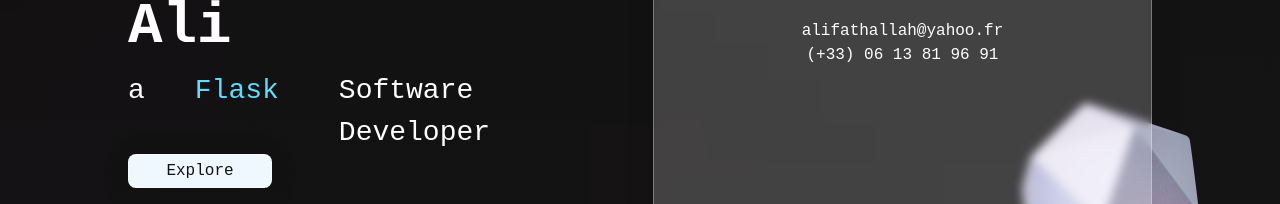
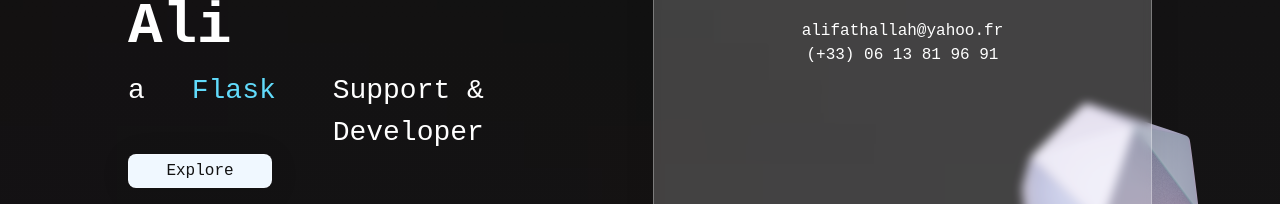
Before and after one commit to alfh00/porto, a React (Vite) app: page / in a window 1280 px wide. Shown: the part 500-704 px from the top of the page. Built offline with nearby package versions, Linux system fonts and the light colour scheme; a web font is replaced by a local one.

Commit message:
Update Hero.tsx

```diff
--- a/src/components/Hero.tsx
+++ b/src/components/Hero.tsx
@@ -36,7 +36,7 @@
                     </li>
                   </ul>
               </div>
-             <h2>Software Developer</h2>
+             <h2>Support & Developer</h2>
           </div>
           <button>
             <Link to='skills' smooth duration={500}>Explore</Link>
```
